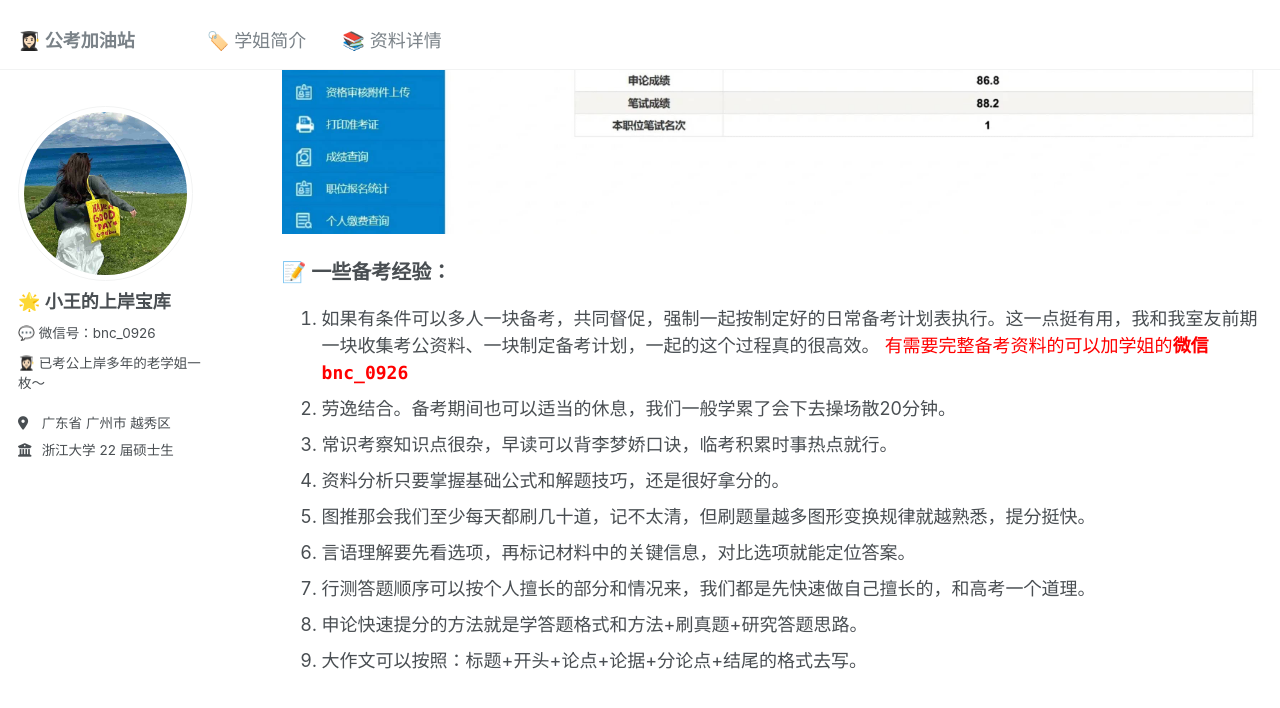
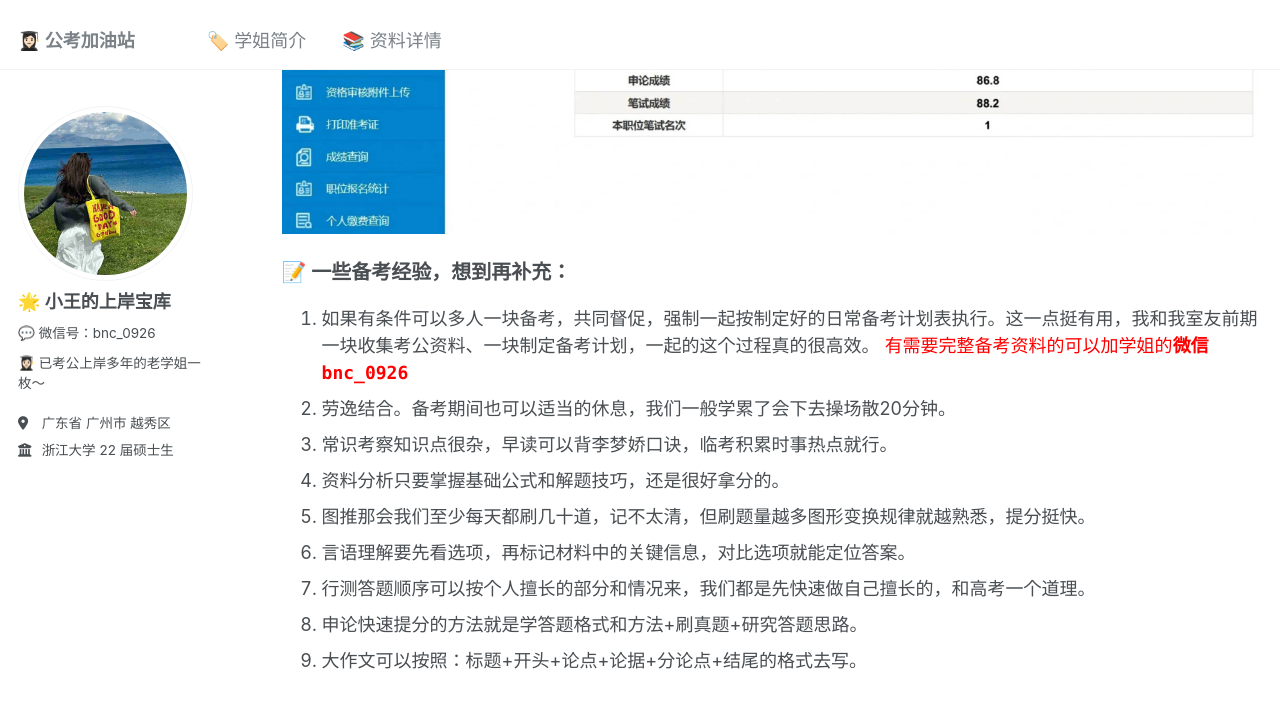
Before and after one commit to KnowledgeStoreVIP/GkStoreVIP.github.io, a Jekyll site: the page built from _pages/cv.md, in a window 1280 px wide and 900 px high, scrolled down 1243 px. Shown: the top 708 px of the window. Built offline with Jekyll 4.4.1, drawn with Linux system fonts in a browser that asks for light colours; comment, search, counter and statistics services are not loaded.

Commit message:
Update cv.md

```diff
--- a/_pages/cv.md
+++ b/_pages/cv.md
@@ -53,7 +53,7 @@ redirect_from:
 
 
 <div style="font-size: 20px; font-weight: bold">
-📝 一些备考经验：
+📝 一些备考经验，想到再补充：
 </div>
 
 1. 如果有条件可以多人一块备考，共同督促，强制一起按制定好的日常备考计划表执行。这一点挺有用，我和我室友前期一块收集考公资料、一块制定备考计划，一起的这个过程真的很高效。    <span style = "color: red"> 有需要完整备考资料的可以加学姐的<span style = "font-weight: bold">微信</span> <code><b>bnc_0926</b></code> </span>
```
